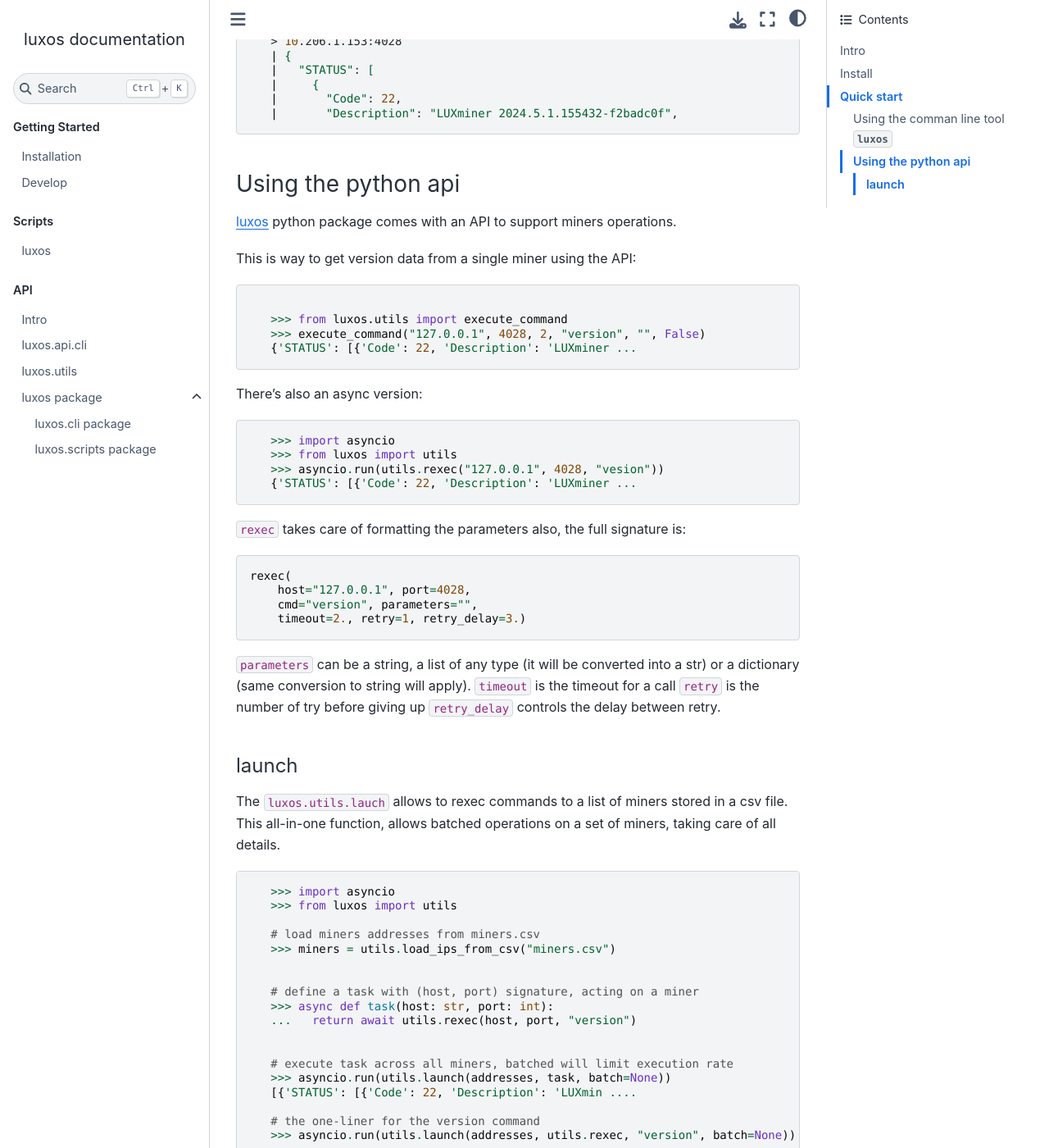
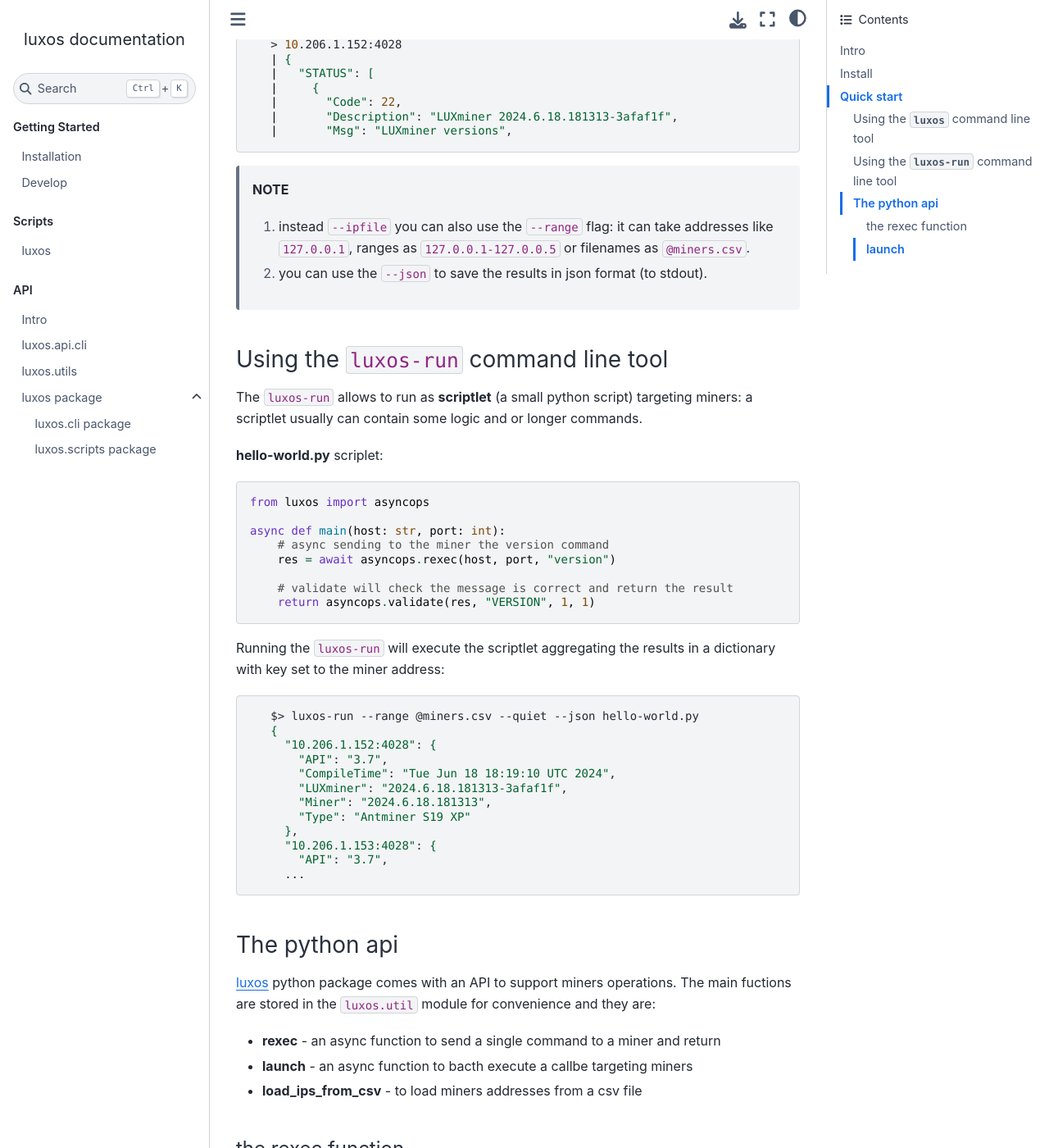
Before and after one commit to LuxorLabs/luxos-tooling, a Sphinx documentation site: the page built from docs/index.md, in a window 1280 px wide and 1400 px high, scrolled down 1012 px. Shown: the whole window at 82% size. Built offline with Sphinx 7.4.7 and the Sphinx Book theme 1.1.4, drawn with Linux system fonts in a browser that asks for light colours; some of the changed text lies outside the part shown.

Commit message:
update docs

`````diff
--- a/docs/index.md
+++ b/docs/index.md
@@ -34,10 +34,11 @@ api/luxos.rst
 
 ## Intro
 
-The luxos tooling provides:
+The luxos python package provides:
 
-1. A consistent API to access miners functionality through the the luxos python package (eg. `import luxos`)
-2. A bunch of utility cli scripts to help everyday maintenance (`luxos` and `health-checker` at the moment)
+1. A simple script `luxos`, allowing to run a single command on miners
+2. A script `luxos-run` able to run scriptlets on miners
+3. A consistent API to access miners functionality through the the luxos python package (eg. `import luxos`)
 
 
 ## Install
@@ -58,73 +59,118 @@ $> python -c "import luxos; print(luxos.__version__, luxos.__hash__)"
 
 ## Quick start
 
-### Using the comman line tool `luxos`
+### Using the `luxos` command line tool
 
-The [luxos](https://pypi.org/project/luxos) python package comes with a
-command line script called `luxos`: it can issue a command (with parameters) to a list of miners' ips
+The [luxos](https://pypi.org/project/luxos) python package comes with a command line script
+called `luxos`: it can issue a command (with parameters) to a list of miners' ips
 in a csv file.
 
 This will enquire a list of miners for their version:
 ```bash
-   $> luxos --ipfile miners.csv --timeout 2 --async --all --cmd version
-   > 10.206.1.153:4028
+   $> luxos --ipfile miners.csv --timeout 2 --quiet --cmd version
+   > 10.206.1.152:4028
    | {
    |   "STATUS": [
    |     {
    |       "Code": 22,
-   |       "Description": "LUXminer 2024.5.1.155432-f2badc0f",
+   |       "Description": "LUXminer 2024.6.18.181313-3afaf1f",
+   |       "Msg": "LUXminer versions",
 ```
 
-### Using the python api
+> **NOTE**
+> 1. instead `--ipfile` you can also use the `--range` flag: it can
+> take addresses like `127.0.0.1`, ranges as `127.0.0.1-127.0.0.5` or filenames
+> as `@miners.csv`.
+> 2. you can use the `--json` to save the results in json format (to stdout).
+
+### Using the `luxos-run` command line tool
+
+The `luxos-run` allows to run as **scriptlet** (a small python script) targeting miners:
+a scriptlet usually can contain some logic and or longer commands.
+
+**hello-world.py** scriplet:
+```python
+from luxos import asyncops
+
+async def main(host: str, port: int):
+    # async sending to the miner the version command
+    res = await asyncops.rexec(host, port, "version")
+
+    # validate will check the message is correct and return the result
+    return asyncops.validate(res, "VERSION", 1, 1)
+```
+
+Running the `luxos-run` will execute the scriptlet aggregating the results in
+a dictionary with key set to the miner address:
+```bash
+   $> luxos-run --range @miners.csv --quiet --json hello-world.py
+   {
+     "10.206.1.152:4028": {
+       "API": "3.7",
+       "CompileTime": "Tue Jun 18 18:19:10 UTC 2024",
+       "LUXminer": "2024.6.18.181313-3afaf1f",
+       "Miner": "2024.6.18.181313",
+       "Type": "Antminer S19 XP"
+     },
+     "10.206.1.153:4028": {
+       "API": "3.7",
+     ...
+````
+
+### The python api
 
 [luxos](https://pypi.org/project/luxos) python package comes with an API to support
-miners operations.
+miners operations. The main fuctions are stored in the `luxos.util` module for
+convenience and they are:
+- **rexec** - an async function to send a single command to a miner and return
+- **launch** - an async function to bacth execute a callbe targeting miners
+- **load_ips_from_csv** - to load miners addresses from a csv file
 
-This is way to get version data from a single miner using the API:
+#### the rexec function
+The `rexec` function allows to send a command to a miner and return the response:
 ```python
 
-   >>> from luxos.utils import execute_command
-   >>> execute_command("127.0.0.1", 4028, 2, "version", "", False)
-   {'STATUS': [{'Code': 22, 'Description': 'LUXminer ...
+    from luxos import utils
+    res = utils.asyncio.run(utils.rexec("10.206.0.157", 4028, "version"))
+    # this is the validate helper
+    print(utils.validate(res, "VERSION", 1, 1))
 ```
 
-There's also an async version:
-```python
-   >>> import asyncio
-   >>> from luxos import utils
-   >>> asyncio.run(utils.rexec("127.0.0.1", 4028, "vesion"))
-   {'STATUS': [{'Code': 22, 'Description': 'LUXminer ...
-```
-`rexec` takes care of formatting the parameters also, the full signature is:
+The full signature for `rexec` takes care of formatting the parameters, the full signature is:
 ```python
 rexec(
     host="127.0.0.1", port=4028,
     cmd="version", parameters="",
     timeout=2., retry=1, retry_delay=3.)
 ```
-`parameters` can be a string, a list of any type (it will be converted into a str) or a dictionary (same conversion to string will apply).  `timeout` is the timeout for a call `retry` is the number of try before giving up `retry_delay` controls the delay between retry.
+`parameters` can be a string, a list of any type (it will be converted into a str)
+or a dictionary (same conversion to string will apply).
+
+`timeout` is the timeout for a call `retry` is the number of try
+before giving up `retry_delay` controls the delay between retry.
+
+> **NOTE** `rexec` is an async function,
+> but there's a sync version under `luxos.syncops.rexec`.
 
 #### launch
 The `luxos.utils.lauch` allows to rexec commands to a list of miners stored in a csv file.
 This all-in-one function, allows batched operations on a set of miners, taking care of all details.
 
 ```python
-   >>> import asyncio
-   >>> from luxos import utils
+import asyncio
+from luxos import utils
 
-   # load miners addresses from miners.csv
-   >>> miners = utils.load_ips_from_csv("miners.csv")
+# load miners addresses from miners.csv
+addresses = utils.load_ips_from_csv("miners.csv")
 
 
-   # define a task with (host, port) signature, acting on a miner
-   >>> async def task(host: str, port: int):
-   ...   return await utils.rexec(host, port, "version")
+# define a task with (host, port) signature, acting on a miner
+async def task(host: str, port: int):
+    return await utils.rexec(host, port, "version")
 
+# execute task across all miners, batch will limit execution rate to 4
+asyncio.run(utils.launch(addresses, task, batch=4))
 
-   # execute task across all miners, batched will limit execution rate
-   >>> asyncio.run(utils.launch(addresses, task, batch=None))
-   [{'STATUS': [{'Code': 22, 'Description': 'LUXmin ....
-
-   # the one-liner for the version command
-   >>> asyncio.run(utils.launch(addresses, utils.rexec, "version", batch=None))
+# a one liner
+asyncio.run(utils.launch(addresses, lambda h, p: utils.rexec(h, p, "version"), batch=None))
 ```
`````
Also changed, not shown: docs/installation.md (+5 -5 lines), 1 other file.
